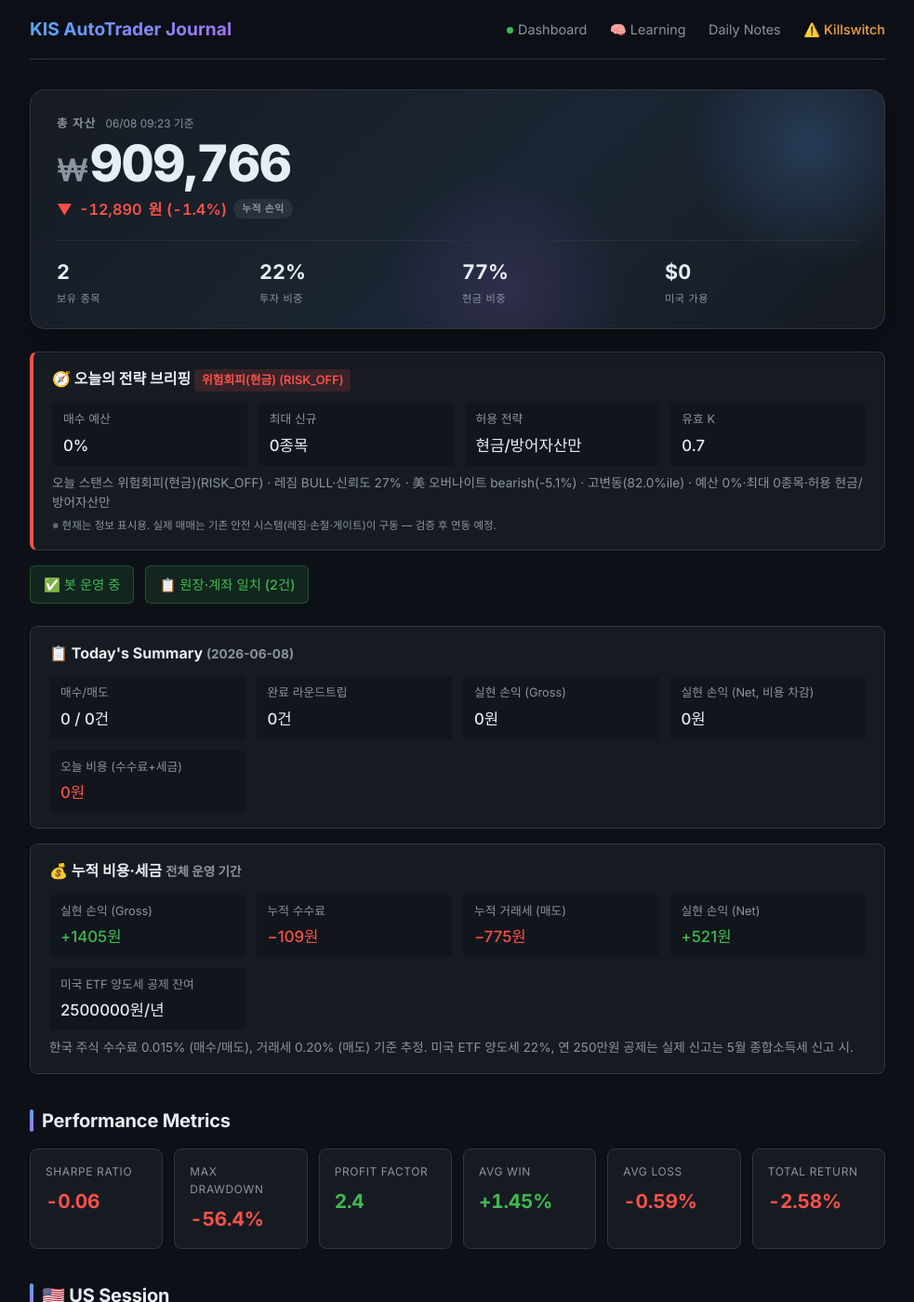
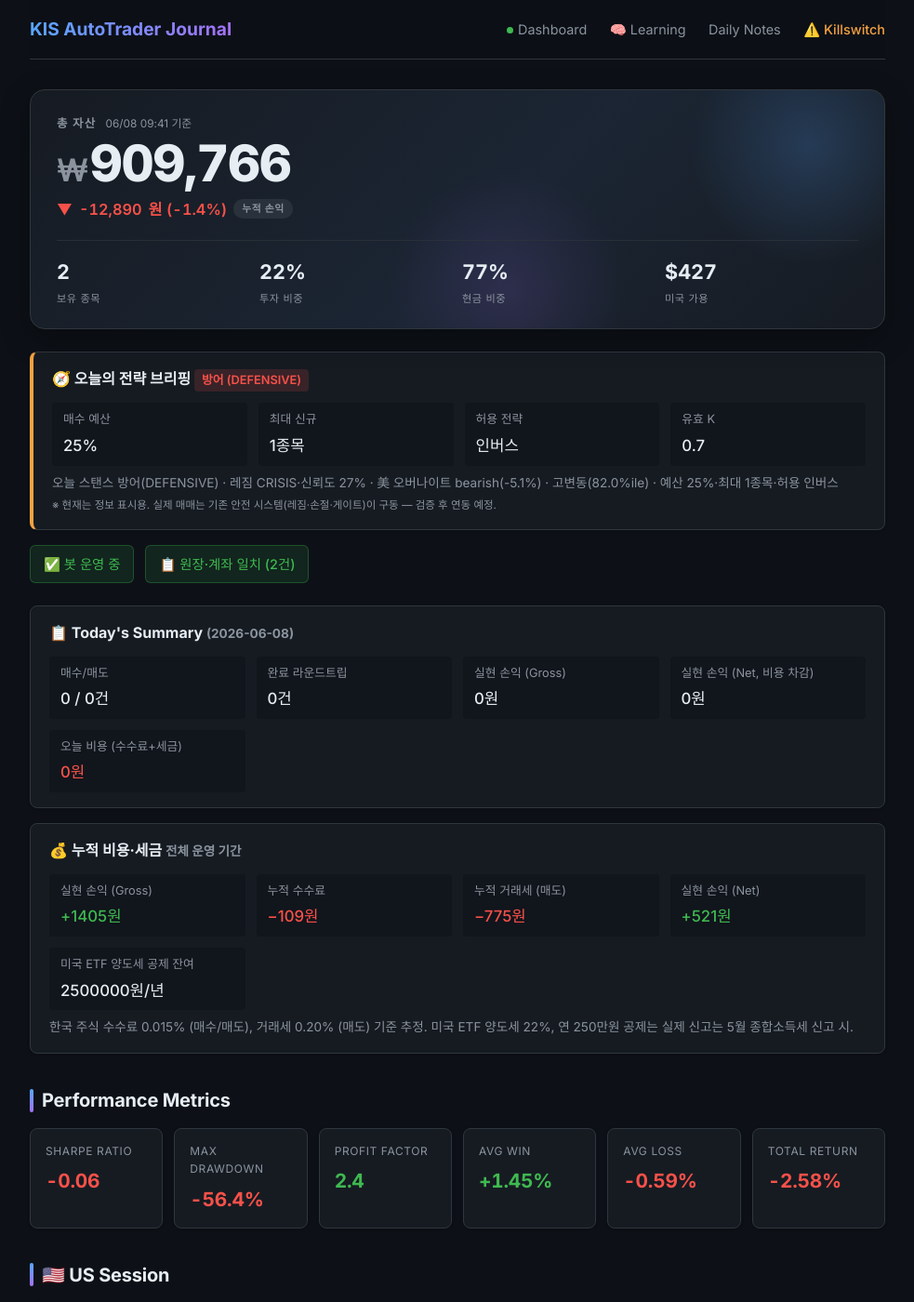
Before and after one commit to BudongJW/kis-trading-journal, a Jekyll site: the page built from index.html, in a window 1280 px wide and 1400 px high. Shown: the whole window at 93% size, without its empty margins (148-1131 px from the left). Built offline with Jekyll 4.4.1, drawn with Linux system fonts in a browser that asks for light colours; nearby versions of some CDN libraries; some of the changed text lies outside the part shown.

Commit message:
auto: portfolio update 09:41

```diff
--- a/_data/portfolio.json
+++ b/_data/portfolio.json
@@ -1,5 +1,5 @@
 {
-  "updated_at": "2026-06-08T09:23:59.952644",
+  "updated_at": "2026-06-08T09:41:18.488294",
   "initial_capital": 500000,
   "cash": 726981,
   "holdings": [
@@ -496,18 +496,18 @@
   },
   "bear_strategy": {
     "enabled": true,
-    "regime": "BULL",
-    "confidence": 0.5,
-    "sma_ratio": 0.0,
-    "canary_bad": 0,
+    "regime": "CRISIS",
+    "confidence": 0.65,
+    "sma_ratio": 0.7126,
+    "canary_bad": 1,
     "canary_scores": {
-      "195930": 0.0,
-      "132030": 0.0
+      "195930": 0.8647,
+      "132030": -1.2255
     }
   },
   "us_session": {
     "enabled": true,
-    "cash_usd": 0.0,
+    "cash_usd": 427.022469,
     "positions": 0,
     "holdings": [],
     "max_positions": 3,
@@ -760,21 +760,21 @@
     }
   },
   "day_plan": {
-    "stance": "RISK_OFF",
+    "stance": "DEFENSIVE",
     "forced": false,
-    "auto_stance": "RISK_OFF",
-    "stance_kr": "위험회피(현금)",
-    "budget_pct": 0.0,
-    "max_new_positions": 0,
+    "auto_stance": "DEFENSIVE",
+    "stance_kr": "방어",
+    "budget_pct": 0.25,
+    "max_new_positions": 1,
     "allow_long": false,
-    "allow_inverse": false,
+    "allow_inverse": true,
     "allow_leverage": false,
-    "size_mult": 0.0,
+    "size_mult": 0.4,
     "k_effective": 0.7,
-    "allow_summary": "현금/방어자산만",
-    "briefing": "오늘 스탠스 위험회피(현금)(RISK_OFF) · 레짐 BULL·신뢰도 27% · 美 오버나이트 bearish(-5.1%) · 고변동(82.0%ile) · 예산 0%·최대 0종목·허용 현금/방어자산만",
+    "allow_summary": "인버스",
+    "briefing": "오늘 스탠스 방어(DEFENSIVE) · 레짐 CRISIS·신뢰도 27% · 美 오버나이트 bearish(-5.1%) · 고변동(82.0%ile) · 예산 25%·최대 1종목·허용 인버스",
     "signals": {
-      "regime": "BULL",
+      "regime": "CRISIS",
       "confidence": 0.27,
       "direction": "bearish",
       "nasdaq_change": -5.11,
```
